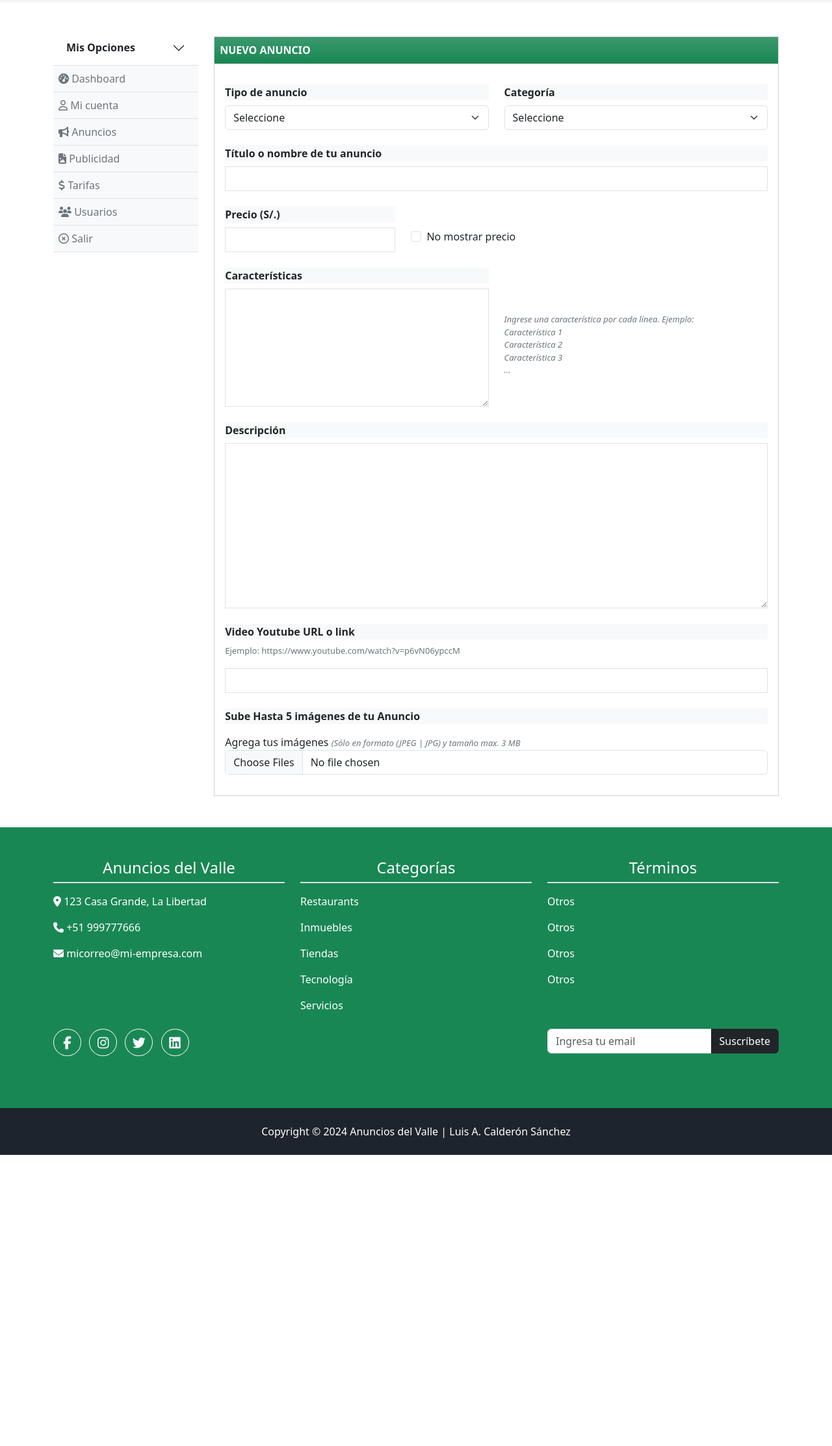
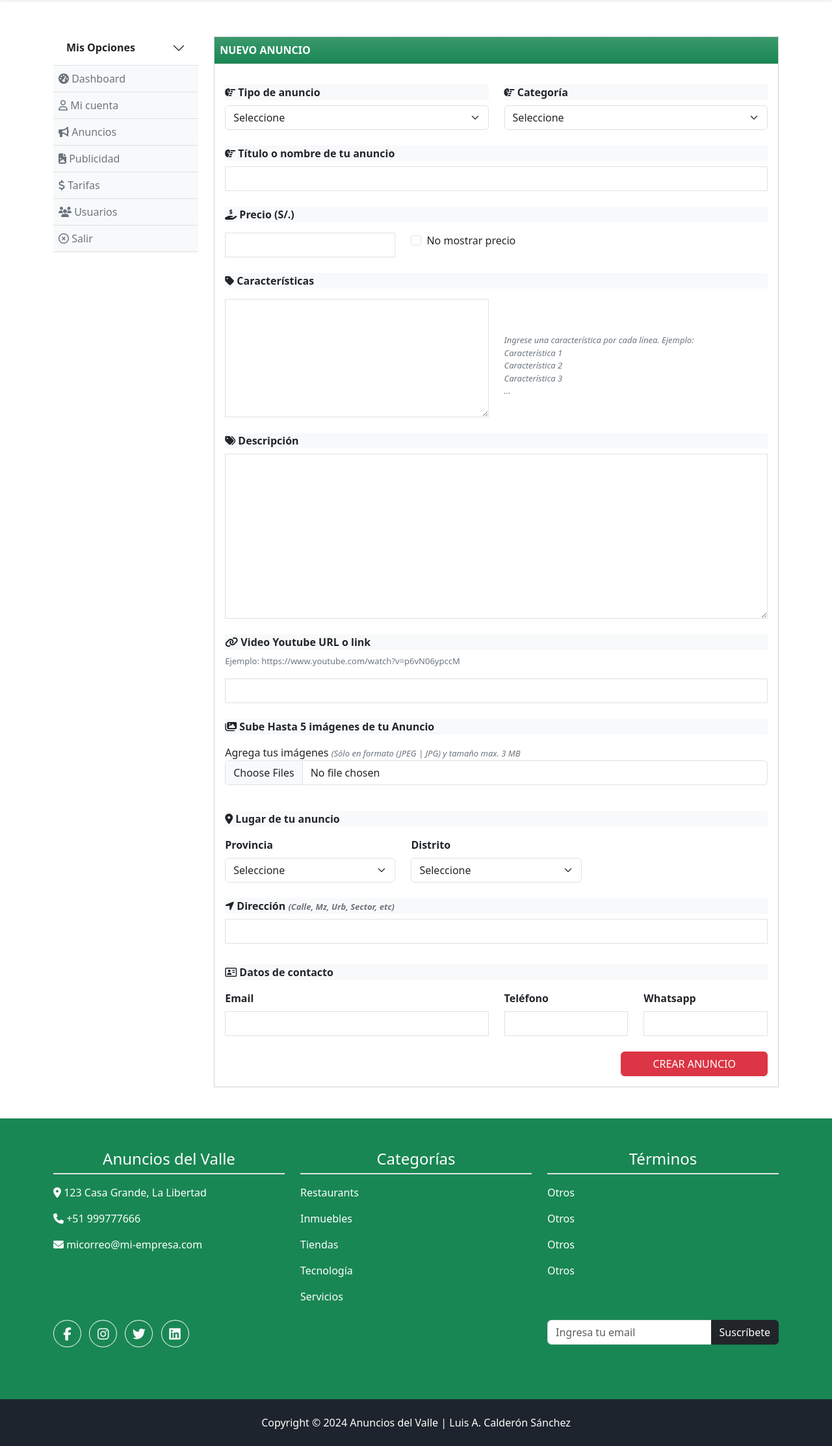
Before and after one commit to luissk/anuncios, a CodeIgniter 4 app: the page made by app/Views/panel/usuario/anuncio_new.php in a window 1280 px wide. Shown: the part 72-2297 px from the top of the page at 65% size. Before the commit the page ends 1849 px from the top, so only its background shows below. Run offline with PHP 8.4 and a stand-in for CodeIgniter, Linux system fonts and the light colour scheme; the template is opened without the code that fills it, so the values that code supplies are empty; some libraries are stand-ins or nearby versions.

Commit message:
antes d hacer el img principal

```diff
--- a/app/Config/Routes.php
+++ b/app/Config/Routes.php
@@ -26,6 +26,8 @@ $routes->group('/', ['namespace' => 'App\Controllers'], static function ($routes
 $routes->group('/', ['namespace' => 'App\Controllers'], static function ($routes) {
     $routes->get('mis-anuncios', 'Anuncio::misAnuncios');
     $routes->get('publicar-anuncio', 'Anuncio::publicarAnuncio');
+    //AJAX
+    $routes->post('distritosAnu', 'Anuncio::listarDistritosAnuncio');
 });
 
 //$routes->get('users/(:num)/gallery/(:num)', 'Galleries::showUserGallery/$1/$2', ['as' => 'user_gallery']);
--- a/app/Views/panel/usuario/anuncio_new.php
+++ b/app/Views/panel/usuario/anuncio_new.php
@@ -10,10 +10,11 @@ echo "</pre>"; */
 <div class="card rounded-0">
     <div class="card-header p-2 mb-3 bg-success text-white bg-gradient fw-bolder rounded-0">NUEVO ANUNCIO</div>
     <div class="card-body create_anuncio">
+        <form id="frmAnuncio">
         <div class="row">
             <div class="col-sm-12 col-md-6">
                 <div class="form-group pb-2">
-                    <label for="tipo" class="mb-2 fw-semibold bg-light d-block">Tipo de anuncio</label>
+                    <label for="tipo" class="mb-2 fw-semibold bg-light d-block"><i class="fas fa-hand-point-right"></i> Tipo de anuncio</label>
                     <select name="tipo" id="tipo" class="form-select">
                         <option value="">Seleccione</option>
                         <?php
@@ -34,7 +35,7 @@ echo "</pre>"; */
             </div>
             <div class="col-sm-12 col-md-6">
                 <div class="form-group pb-2">
-                    <label for="categoria" class="mb-2 fw-semibold bg-light d-block">Categoría</label>
+                    <label for="categoria" class="mb-2 fw-semibold bg-light d-block"><i class="fas fa-hand-point-right"></i> Categoría</label>
                     <select name="categoria" id="categoria" class="form-select">
                         <option value="">Seleccione</option>
                         <?php
@@ -53,19 +54,22 @@ echo "</pre>"; */
             </div>
             <div class="col-sm-12">
                 <div class="form-group pb-2">
-                    <label for="nombre" class="mb-2 fw-semibold bg-light d-block">Título o nombre de tu anuncio</label>
+                    <label for="nombre" class="mb-2 fw-semibold bg-light d-block"><i class="fas fa-hand-point-right"></i> Título o nombre de tu anuncio</label>
                     <input type="text" class="form-control rounded-0" maxlength="100" name="nombre" id="nombre">
                     <p class="text-danger" id="msj-nombre"></p>
                 </div>
             </div>
+
+            <div class="col-sm-12">
+                <p class="fw-semibold bg-light"><i class="fas fa-hand-holding-usd"></i> Precio (S/.)</p>
+            </div>
             <div class="col-sm-4">
-                <div class="form-group pb-2">
-                    <label for="precio" class="mb-2 fw-semibold bg-light d-block">Precio (S/.)</label>
+                <div class="form-group">
                     <input type="text" class="form-control rounded-0" maxlength="15" name="precio" id="precio">
                     <p class="text-danger" id="msj-precio"></p>
                 </div>
             </div>
-            <div class="col-sm-8 d-flex align-items-sm-start align-items-md-center">
+            <div class="col-sm-8 d-flex align-items-sm-start align-items-md-start">
                 <div class="form-check">
                     <input class="form-check-input" type="checkbox" value="1" id="nomostrar" name="nomostrar">
                     <label class="form-check-label" for="nomostrar">
@@ -73,9 +77,12 @@ echo "</pre>"; */
                     </label>
                 </div>
             </div>
+
+            <div class="col-sm-12 mt-2">
+                <p class="fw-semibold bg-light"><i class="fas fa-tag"></i> Características</p>
+            </div>
             <div class="col-sm-6">
                 <div class="form-group pb-2">
-                    <label for="caracteristicas" class="mb-2 fw-semibold bg-light d-block">Características</label>
                     <textarea class="form-control rounded-0" name="caracteristicas" id="caracteristicas" rows="7"></textarea>
                     <p class="text-danger" id="msj-caracteristicas"></p>
                 </div>
@@ -90,21 +97,21 @@ echo "</pre>"; */
             </div>
             <div class="col-sm-12">
                 <div class="form-group pb-2">
-                    <label for="descripcion" class="mb-2 fw-semibold bg-light d-block">Descripción</label>
+                    <label for="descripcion" class="mb-2 fw-semibold bg-light d-block"><i class="fas fa-tags"></i> Descripción</label>
                     <textarea class="form-control rounded-0" name="descripcion" id="descripcion" rows="10"></textarea>
                     <p class="text-danger" id="msj-descripcion"></p>
                 </div>
             </div>
             <div class="col-sm-12">
                 <div class="form-group pb-2">
-                    <label for="video" class="mb-2 fw-semibold bg-light d-block bg-light d-block">Video Youtube URL o link</label>
+                    <label for="video" class="mb-2 fw-semibold bg-light d-block bg-light d-block"><i class="fas fa-link"></i> Video Youtube URL o link</label>
                     <p class="text-secondary texto-size-13">Ejemplo: https://www.youtube.com/watch?v=p6vN06ypccM</p>
                     <input type="text" class="form-control rounded-0" maxlength="150" name="video" id="video">
                     <p class="text-danger" id="msj-video"></p>
                 </div>
             </div>
             <div class="col-sm-12">
-                <p class="fw-semibold bg-light">Sube Hasta 5 imágenes de tu Anuncio</p>
+                <p class="fw-semibold bg-light"><i class="fas fa-images"></i> Sube Hasta 5 imágenes de tu Anuncio</p>
                 <div class="row">
                     <div class="col-sm-12">
                         <label for="imagenes" class="">Agrega tus imágenes <i class="text-secondary texto-size-13">(Sólo en formato (JPEG | JPG) y tamaño max. 3 MB </i></label>
@@ -123,7 +130,77 @@ echo "</pre>"; */
                     </div>
                 </div>
             </div>
+
+            <div class="col-sm-12 mt-4">
+                <p class="fw-semibold bg-light"><i class="fas fa-map-marker-alt"></i> Lugar de tu anuncio</p>
+            </div>
+            <div class="col-sm-12 col-md-4">
+                <div class="form-group pb-2">
+                    <label for="provincia" class="mb-2 fw-semibold">Provincia</label>
+                    <select name="provincia" id="provincia" class="form-select">
+                        <option value="">Seleccione</option>
+                        <?php
+                        if( $provincias ){
+                            foreach($provincias as $prov){
+                                $provincia = $prov['provincia'];
+                                $idprov    = $prov['idprov'];
+
+
+                                echo "<option value='$idprov'>$provincia</option>";
+                            }
+                        }
+                        ?>
+                    </select>
+                    <p class="text-danger" id="msj-provincia"></p>
+                </div>
+            </div>
+            <div class="col-sm-12 col-md-4">
+                <div class="form-group pb-2">
+                    <label for="distrito" class="mb-2 fw-semibold">Distrito</label>
+                    <select name="distrito" id="distrito" class="form-select">
+                        <option value="">Seleccione</option>
+                    </select>
+                    <p class="text-danger" id="msj-distrito"></p>
+                </div>
+            </div>
+            <div class="col-sm-12">
+                <div class="form-group pb-2">
+                    <label for="direccion" class="mb-2 fw-semibold bg-light d-block"><i class="fas fa-location-arrow"></i> Dirección <i class="text-secondary texto-size-13">(Calle, Mz, Urb, Sector, etc)</i></label>
+                    <input type="text" class="form-control rounded-0" name="direccion" id="direccion" maxlength="150" />
+                    <p class="text-danger" id="msj-direccion"></p>
+                </div>
+            </div>
+
+            <div class="col-sm-12 mt-2">
+                <p class="fw-semibold bg-light"><i class="far fa-address-card"></i> Datos de contacto</p>
+            </div>
+            <div class="col-sm-6">
+                <div class="form-group pb-2">
+                    <label for="email" class="mb-2 fw-semibold">Email</label>
+                    <input type="email" class="form-control rounded-0" name="email" id="email" maxlength="150" value="<?=$usuario['us_email']?>" />
+                    <p class="text-danger" id="msj-email"></p>
+                </div>
+            </div>
+            <div class="col-sm-3">
+                <div class="form-group pb-2">
+                    <label for="telefono" class="mb-2 fw-semibold">Teléfono</label>
+                    <input type="text" class="form-control rounded-0" name="telefono" id="telefono" maxlength="150" value="<?=$usuario['us_telefono']?>" />
+                    <p class="text-danger" id="msj-telefono"></p>
+                </div>
+            </div>
+            <div class="col-sm-3">
+                <div class="form-group pb-2">
+                    <label for="whatsapp" class="mb-2 fw-semibold">Whatsapp</label>
+                    <input type="text" class="form-control rounded-0" name="whatsapp" id="whatsapp" maxlength="150" value="<?=$usuario['us_whatsapp']?>" />
+                    <p class="text-danger" id="msj-whatsapp"></p>
+                </div>
+            </div>
+
+            <div class="col-sm-12 text-end">
+                <button class="btn btn-danger px-5" id="btnAnuncio">CREAR ANUNCIO</button>
+            </div>
         </div>
+        </form>
     </div>
 </div>
 
@@ -171,7 +248,7 @@ function eliminarImg(el_arr, el){
         }
     });
     el.parentElement.remove();
-    console.log(arr_images);
+    //console.log(arr_images);
 }
 
 function printImages(){
@@ -263,6 +340,18 @@ $(function(){
     } );
     /*** FIN DESCRIPCION ***/
 
+    /*** UBIGEO */
+    $('#provincia').on('change', function(e){
+        let idprov = $(this).val()
+
+        $.post('distritosAnu', {
+            idprov
+        }, function (data){
+            $('#distrito').html(data);
+        })
+    });
+    /*** FIN UBIGEO */
+
 });
 </script>
 
```
Also changed, not shown: app/Controllers/Anuncio.php (+28 -0 lines).
